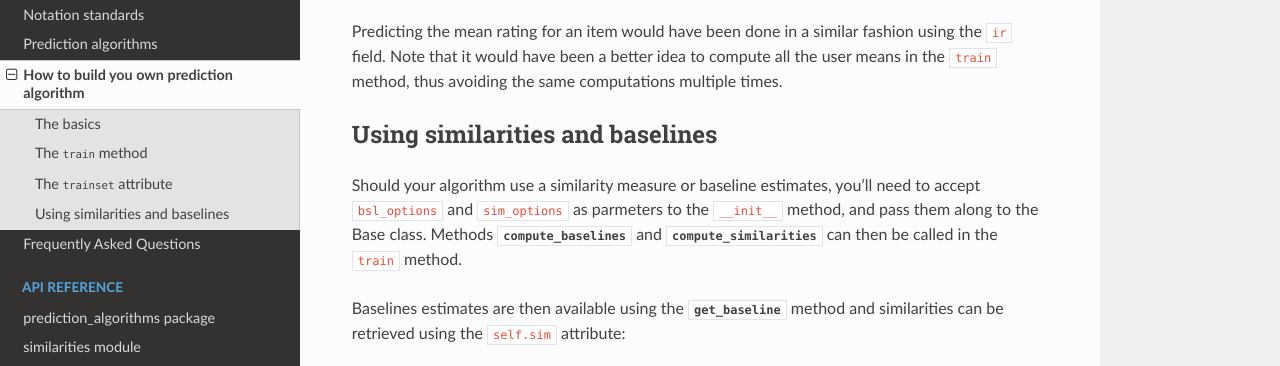
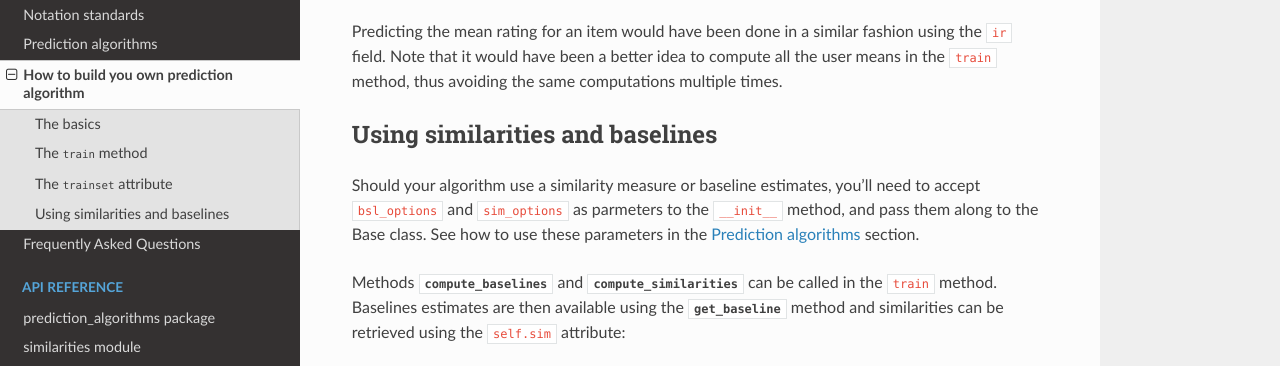
Before and after one commit to NicolasHug/Surprise, a Sphinx documentation site: the page built from doc/source/building_custom_algo.rst, in a window 1280 px wide and 900 px high, scrolled down 1095 px, cut to the strip 192-558 px from the top of the window. Built offline with Sphinx 7.4.7 and the Read the Docs theme 2.0.0, drawn with Linux system fonts in a browser that asks for light colours.

Commit message:
some more doc

```diff
--- a/doc/source/building_custom_algo.rst
+++ b/doc/source/building_custom_algo.rst
@@ -73,14 +73,15 @@ Using similarities and baselines
 
 Should your algorithm use a similarity measure or baseline estimates, you'll
 need to accept ``bsl_options`` and ``sim_options`` as parmeters to the
-``__init__`` method, and pass them along to the Base class.  Methods
-:meth:`compute_baselines
+``__init__`` method, and pass them along to the Base class. See how to use
+these parameters in the :ref:`prediction_algorithms` section.
+
+Methods :meth:`compute_baselines
 <recsys.prediction_algorithms.bases.AlgoBase.compute_baselines>`   and
 :meth:`compute_similarities
-<recsys.prediction_algorithms.bases.AlgoBase.compute_similarities>` can then be
-called in the ``train`` method.
-
-Baselines estimates are then available using the :meth:`get_baseline
+<recsys.prediction_algorithms.bases.AlgoBase.compute_similarities>` can be
+called in the ``train`` method.  Baselines estimates are then available using
+the :meth:`get_baseline
 <recsys.prediction_algorithms.bases.AlgoBase.get_baseline>` method and
 similarities can be retrieved using the ``self.sim`` attribute:
 
```
Also changed, not shown: TODO.md (+2 -2 lines), doc/source/knn_inspired.rst (+11 -0 lines), 1 other file.
